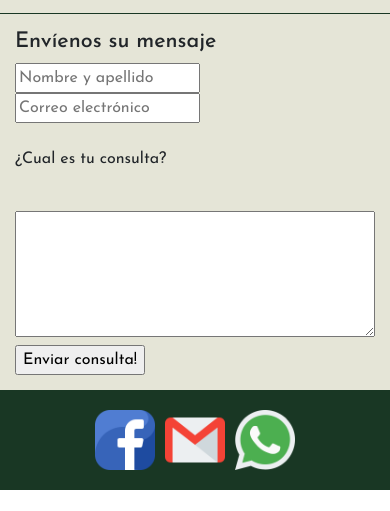
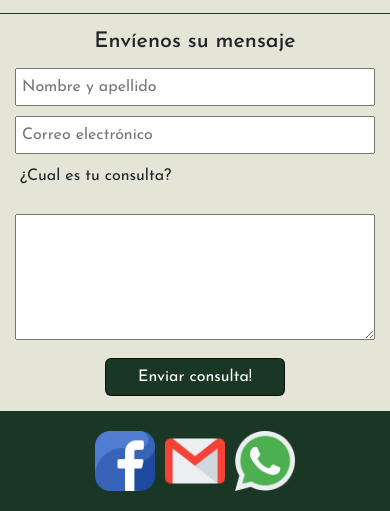
Before and after one commit to TrellixVulnTeam/segunda-entrega_7PSN, a plain HTML site: page pages/contacto.html in a window 390 px wide. Shown: the part 634-1145 px from the top of the page. Before the commit the page ends 1124 px from the top, so only its background shows below. Drawn offline with nearby package versions, Linux system fonts and the light colour scheme.

Commit message:
index+contacto responsive

```diff
--- a/css/style.css
+++ b/css/style.css
@@ -21,6 +21,7 @@
 .nav-item:hover {
   color: black;
   border: 1px rgba(0, 0, 0, 0.578) solid;
+  border-radius: 5%;
   box-shadow: 2px 2px rgba(0, 0, 0, 0.584);
 }
 
@@ -39,6 +40,7 @@
 
 .logo-img:hover {
   border: 1px rgba(0, 0, 0, 0.578) solid;
+  border-radius: 5%;
   box-shadow: 2px 2px rgba(0, 0, 0, 0.584);
 }
 
@@ -165,6 +167,37 @@
 .envie-consulta {
   border-top: 1px #193724 solid;
   padding: 15px;
+  display: flex;
+  flex-direction: column;
+  align-items: center;
+}
+
+.form-consulta {
+  display: flex;
+  flex-direction: column;
+}
+
+.form-consulta textarea {
+  margin-top: 5px;
+  margin-bottom: 5px;
+}
+
+.form-consulta p {
+  padding: 5px;
+}
+
+.form-consulta input {
+  padding: 5px;
+  margin-top: 5px;
+  margin-bottom: 5px;
+}
+
+.form-consulta input:hover {
+  background-color: bisque;
+}
+
+.form-consulta textarea:hover {
+  background-color: bisque;
 }
 
 @media (max-width: 750px) {
@@ -183,3 +216,6 @@
     width: 80%;
   }
 }
+
+@media (max-width: 400px) {
+}
--- a/pages/contacto.html
+++ b/pages/contacto.html
@@ -82,16 +82,14 @@
         </div>
         <form action="#" method="get" class="form-consulta">
           <input type="text" name="Nombre" placeholder="Nombre y apellido" />
-          <input
-            type="email"
-            name="Correo"
-            placeholder="Correo electrónico"
-          /><br />
-          <br />
+          <input type="email" name="Correo" placeholder="Correo electrónico" />
           <p>¿Cual es tu consulta?</p>
-          <br />
-          <textarea name="" id="" cols="40" rows="5"></textarea><br />
-          <input type="submit" name="Enviar" value="Enviar consulta!" />
+          <textarea name="" id="" cols="40" rows="5"></textarea>
+          <div class="d-grid gap-2 col-6 mx-auto">
+            <button class="btn btn-primary button-search" type="button">
+              Enviar consulta!
+            </button>
+          </div>
         </form>
       </section>
     </main>
```
Also changed, not shown: index.html (+1 -1 lines).
